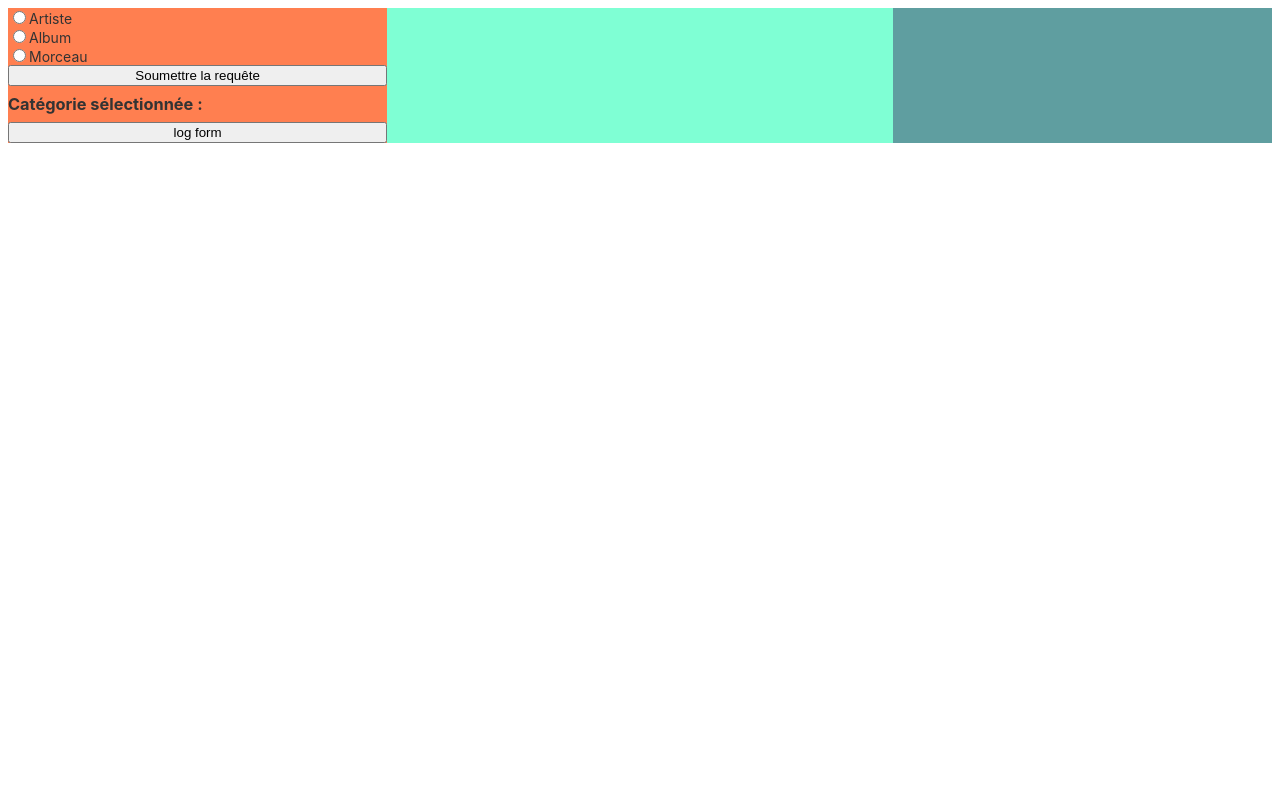
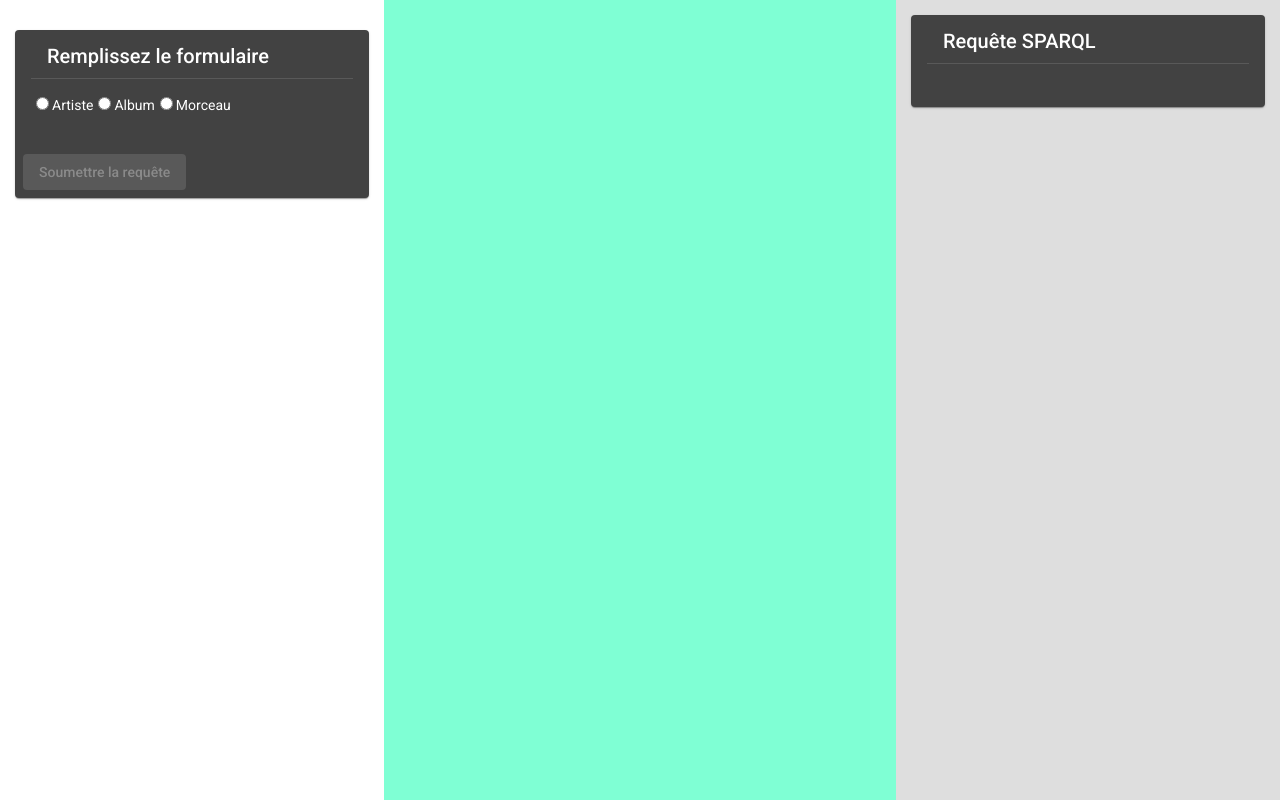
Before and after one commit to Owydoo/sparql-project, an Angular app: page / in a window 1280 px wide. Built offline with nearby package versions, Linux system fonts and the light colour scheme.

Commit message:
used material cards for form and sparql request

```diff
--- a/angular.json
+++ b/angular.json
@@ -31,6 +31,7 @@
               "src/assets"
             ],
             "styles": [
+              "./node_modules/@angular/material/prebuilt-themes/pink-bluegrey.css",
               "src/styles.scss"
             ],
             "scripts": []
@@ -99,6 +100,7 @@
               "src/assets"
             ],
             "styles": [
+              "./node_modules/@angular/material/prebuilt-themes/purple-green.css",
               "src/styles.scss"
             ],
             "scripts": []
--- a/package.json
+++ b/package.json
@@ -11,10 +11,12 @@
   "private": true,
   "dependencies": {
     "@angular/animations": "~13.2.0",
+    "@angular/cdk": "^13.2.5",
     "@angular/common": "~13.2.0",
     "@angular/compiler": "~13.2.0",
     "@angular/core": "~13.2.0",
     "@angular/forms": "~13.2.0",
+    "@angular/material": "^13.2.5",
     "@angular/platform-browser": "~13.2.0",
     "@angular/platform-browser-dynamic": "~13.2.0",
     "@angular/router": "~13.2.0",
--- a/src/app/app.component.html
+++ b/src/app/app.component.html
@@ -5,6 +5,13 @@
     <!-- <button (click)="doRequest()">SLT BUTTON</button>  -->
     <div class="category-radio-container">
       <form [formGroup]="form" (ngSubmit)="onSubmit()">
+        <mat-card class="form-container-card">
+          <mat-card-header>
+            <mat-card-title>Remplissez le formulaire</mat-card-title>
+          </mat-card-header>
+          <mat-divider inset></mat-divider>
+          <mat-card-content>
+            <div class="row category-radio-container">
               <label>
                 <input type="radio" value="Artist" formControlName="category" />
                 <span>Artiste</span>
@@ -17,37 +24,25 @@
                 <input type="radio" value="Track" formControlName="category" />
                 <span>Morceau</span>
               </label>
-        <div *ngIf="form.value.category == 'Artist'">
-          <!-- text input for name -->
-          <label for="artistName">Nom de l'artiste : </label>
-          <input id="artistName" type="text" formControlName="artistName" />
-          <h4>artist name : {{ form.value.artistName }}</h4>
-          <!-- text input for genre -->
-          <label for="artistGenre">Nom du genre : </label>
-          <input id="artistGenre" type="text" formControlName="artistGenre" />
-          <h4>artist genre : {{ form.value.artistGenre }}</h4>
-          <!-- text input for instrument -->
-          <label for="artistInstrument">Nom de l'instrument : </label>
-          <input id="artistInstrument" type="text" formControlName="artistInstrument" />
-          <h4>artist name : {{ form.value.artistInstrument }}</h4>
-          <!-- text input for label -->
-          <label for="artistLabel">Nom du label : </label>
-          <input id="artistLabel" type="text" formControlName="artistLabel" />
-          <h4>artist name : {{ form.value.artistLabel }}</h4>
-          <!-- text input for country -->
-          <label for="artistCountry">Nom du country : </label>
-          <input id="artistCountry" type="text" formControlName="artistCountry" />
-          <h4>country name : {{ form.value.artistCountry }}</h4>
-          <!-- text input for album from this artist -->
-          <label for="artistAlbum">Nom d'un album de l'artiste : </label>
-          <input id="artistAlbum" type="text" formControlName="artistAlbum" />
-          <h4>artistAlbum : {{ form.value.artistAlbum }}</h4>
-          <!-- text input for one track from this artist -->
-          <label for="artistTrack">Nom d'un morceau de l'artiste : </label>
-          <input id="artistTrack" type="text" formControlName="artistTrack" />
-          <h4>artistsTrack : {{ form.value.artistTrack }}</h4>
-          <!-- booleen pour s'il est mort -->
-          <span>artist status</span>
+            </div>
+            <div class="row pt-3" *ngIf="form.value.category == 'Artist'">
+              <mat-form-field>
+                <input matInput="" placeholder="Nom de l'artiste" formControlName="artistName">
+              </mat-form-field>
+              <mat-form-field>
+                <input matInput="" placeholder="Genre musical" formControlName="artistGenre">
+              </mat-form-field>
+              <mat-form-field>
+                <input matInput="" placeholder="Instrument joué" formControlName="artistInstrument">
+              </mat-form-field>
+              <mat-form-field>
+                <input matInput="" placeholder="Nom de son Label" formControlName="artistLabel">
+              </mat-form-field>
+              <mat-form-field>
+                <input matInput="" placeholder="Nom de son pays d'origine" formControlName="artistCountry">
+              </mat-form-field>
+            </div>
+            <div class="row pt-3" *ngIf="form.value.category == 'Artist'">
               <label>
                 <input type="radio" value="Dead" formControlName="artistStatus" />
                 <span>Décédé</span>
@@ -60,71 +55,64 @@
                 <input type="radio" value="Ignore" formControlName="artistStatus"/>
                 <span>Ne pas prendre en compte</span>
               </label>
-
             </div>
-        <div *ngIf="form.value.category == 'Album'">
-          <!-- text input for name -->
-          <label for="albumName">Nom de l'album : </label>
-          <input id="albumName" type="text" formControlName="albumName" />
-          <h4>album name : {{ form.value.albumName }}</h4>
-          <!-- text input for genre -->
-          <label for="albumGenre">genre de l'album : </label>
-          <input id="albumGenre" type="text" formControlName="albumGenre" />
-          <h4>album genre : {{ form.value.albumGenre }}</h4>
-          <!-- text input for l'album de la liste -->
-          <label for="albumArtistName">nom de l'artiste de l'album : </label>
-          <input id="albumArtistName" type="text" formControlName="albumArtistName" />
-          <h4>nom de l'artiste de l'album : {{ form.value.albumArtistName }}</h4>
-          <!-- text input for label -->
-          <label for="albumLabel">nom du label de l'album : </label>
-          <input id="albumLabel" type="text" formControlName="albumLabel" />
-          <h4>nom du label de l'album : {{ form.value.albumLabel }}</h4>
-          <!-- nom d'un morceau de l'album -->
-          <label for="albumTrack">nom d'un morceau de l'album : </label>
-          <input id="albumTrack" type="text" formControlName="albumTrack" />
-          <h4>nom d'un morceau de l'album : {{ form.value.albumTrack }}</h4>
-
-        </div>
-        <div *ngIf="form.value.category == 'Track'">
-          <!-- text input for name -->
-          <label for="trackName">Nom du morceau : </label>
-          <input id="trackName" type="text" formControlName="trackName" />
-          <h4>trackName : {{ form.value.trackName }}</h4>
-          <!-- text input for track genre -->
-          <label for="trackGenre">Nom du genre : </label>
-          <input id="trackGenre" type="text" formControlName="trackGenre" />
-          <h4>trackGenre : {{ form.value.trackGenre }}</h4>
-          <!-- text input for album which the track is in -->
-          <label for="trackAlbumName">nom de l'album : </label>
-          <input id="trackAlbumName" type="text" formControlName="trackAlbumName" />
-          <h4>trackAlbumName : {{ form.value.trackAlbumName }}</h4>
-          <!-- text input for the name of the artist that played this track -->
-          <label for="trackArtistName">nom de l'artiste de l'album : </label>
-          <input id="trackArtistName" type="text" formControlName="trackArtistName" />
-          <h4>nom de l'artiste du morceau : {{ form.value.trackArtistName }}</h4>
-          <!-- text input for the name of the label for this track -->
-          <label for="trackLabel">nom du label : </label>
-          <input id="trackLabel" type="text" formControlName="trackLabel" />
-          <h4>trackLabel : {{ form.value.trackLabel }}</h4>
+            <div class="row pt-3" *ngIf="form.value.category == 'Album'">
+              <mat-form-field>
+                <input matInput="" placeholder="Nom de l'album" formControlName="albumName">
+              </mat-form-field>
+              <mat-form-field>
+                <input matInput="" placeholder="Genre musical" formControlName="albumGenre">
+              </mat-form-field>
+              <mat-form-field>
+                <input matInput="" placeholder="Nom de l'artiste de l'album" formControlName="albumArtistName">
+              </mat-form-field>
+              <mat-form-field>
+                <input matInput="" placeholder="Nom du label de l'album" formControlName="albumLabel">
+              </mat-form-field>
+              <mat-form-field>
+                <input matInput="" placeholder="Nom d'une piste de l'album" formControlName="albumTrack">
+              </mat-form-field>
             </div>
 
-        <button type="submit">Soumettre la requête</button>
+            <div class="row pt-3" *ngIf="form.value.category == 'Track'">
+              <mat-form-field>
+                <input matInput="" placeholder="Nom du morceau" formControlName="trackName">
+              </mat-form-field>
+              <mat-form-field>
+                <input matInput="" placeholder="Nom de l'album" formControlName="trackAlbumName">
+              </mat-form-field>
+              <mat-form-field>
+                <input matInput="" placeholder="Nom de l'artiste du morceau" formControlName="trackArtistName">
+              </mat-form-field>
+            </div>
+          </mat-card-content>
+          <mat-card-actions>
+            <button mat-raised-button="" type="submit" color="primary" [disabled]="form.invalid">Soumettre la requête</button>
+          </mat-card-actions>
+        </mat-card>
+
       </form>
-
-      <h3>Catégorie sélectionnée : {{ form.value.category }}</h3>
-      <button (click)="logForm()">log form</button>
     </div>
   </div>
 
   <div class="response-container">
+
     <!-- <button (click)="doRequest()">Test query</button> -->
     <a href="{{sparkqlData}}">{{sparkqlData}}</a>
   </div>
 
   <div class="sparql-request-container">
-    <div style="white-space:pre-wrap">
+    <mat-card class="form-container-card">
+      <mat-card-header>
+        <mat-card-title>Requête SPARQL</mat-card-title>
+      </mat-card-header>
+      <mat-divider inset></mat-divider>
+      <mat-card-content>
+        <div class="sparql-request">
           <p>{{ sparkqlQuery }}</p>
         </div>
+      </mat-card-content>
+    </mat-card>
   </div>
 
   <router-outlet></router-outlet>
--- a/src/app/app.component.scss
+++ b/src/app/app.component.scss
@@ -20,7 +20,6 @@ h6 {
 .all {
   display: flex;
   flex-direction: row;
-  background-color: coral;
   height: 100%;
   width: 100%;
 }
@@ -37,8 +36,8 @@ h6 {
 }
 
 .category-radio-container{
-  display: flex;
-  flex-direction: column;
+padding-top: 15px;
+padding-bottom: 15px;
 }
 
 .category-radio-container form{
@@ -48,5 +47,19 @@ h6 {
 
 .sparql-request-container {
   width: 30%;
-  background-color: cadetblue;
+  background-color: rgb(222, 222, 222);
 }
+
+.pt-3 {
+  padding-top: 3px;
+}
+
+.form-container-card{
+  margin: 15px;
+}
+
+.sparql-request {
+  white-space:pre-wrap;
+  font-family: 'Courier New', Courier, monospace;
+  padding-top: 15px;
+}
--- a/src/index.html
+++ b/src/index.html
@@ -6,8 +6,11 @@
   <base href="/">
   <meta name="viewport" content="width=device-width, initial-scale=1">
   <link rel="icon" type="image/x-icon" href="favicon.ico">
+  <link rel="preconnect" href="https://fonts.gstatic.com">
+  <link href="https://fonts.googleapis.com/css2?family=Roboto:wght@300;400;500&display=swap" rel="stylesheet">
+  <link href="https://fonts.googleapis.com/icon?family=Material+Icons" rel="stylesheet">
 </head>
-<body>
+<body class="mat-typography">
   <app-root></app-root>
 </body>
 </html>
--- a/src/styles.scss
+++ b/src/styles.scss
@@ -1 +1,4 @@
 /* You can add global styles to this file, and also import other style files */
+
+html, body { height: 100%; }
+body { margin: 0; font-family: Roboto, "Helvetica Neue", sans-serif; }
```
Also changed, not shown: src/app/app.module.ts (+16 -2 lines), 1 other file (tests, documents, lock files or other folders). Lines whose indentation alone changed are shown as unchanged.
